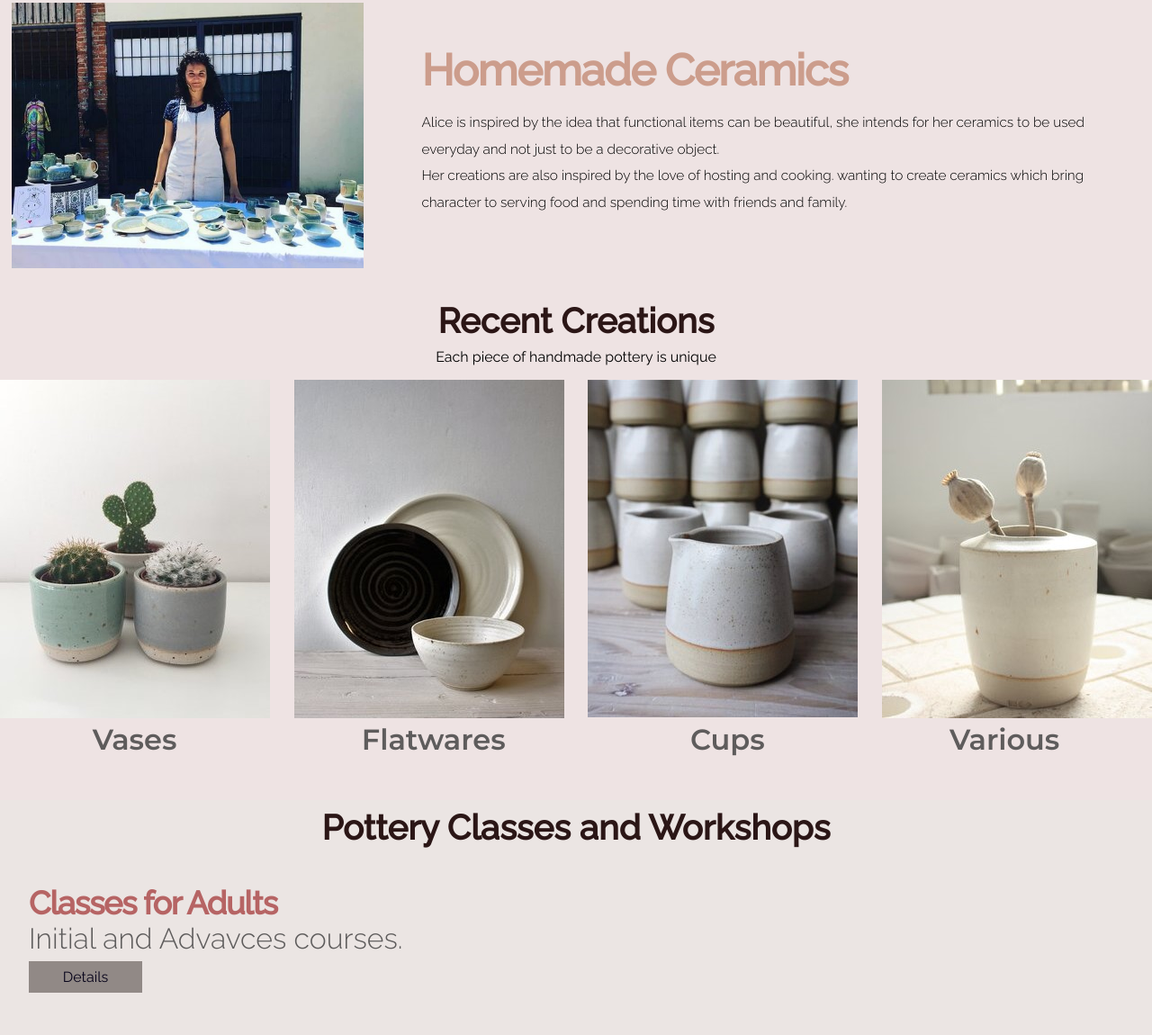
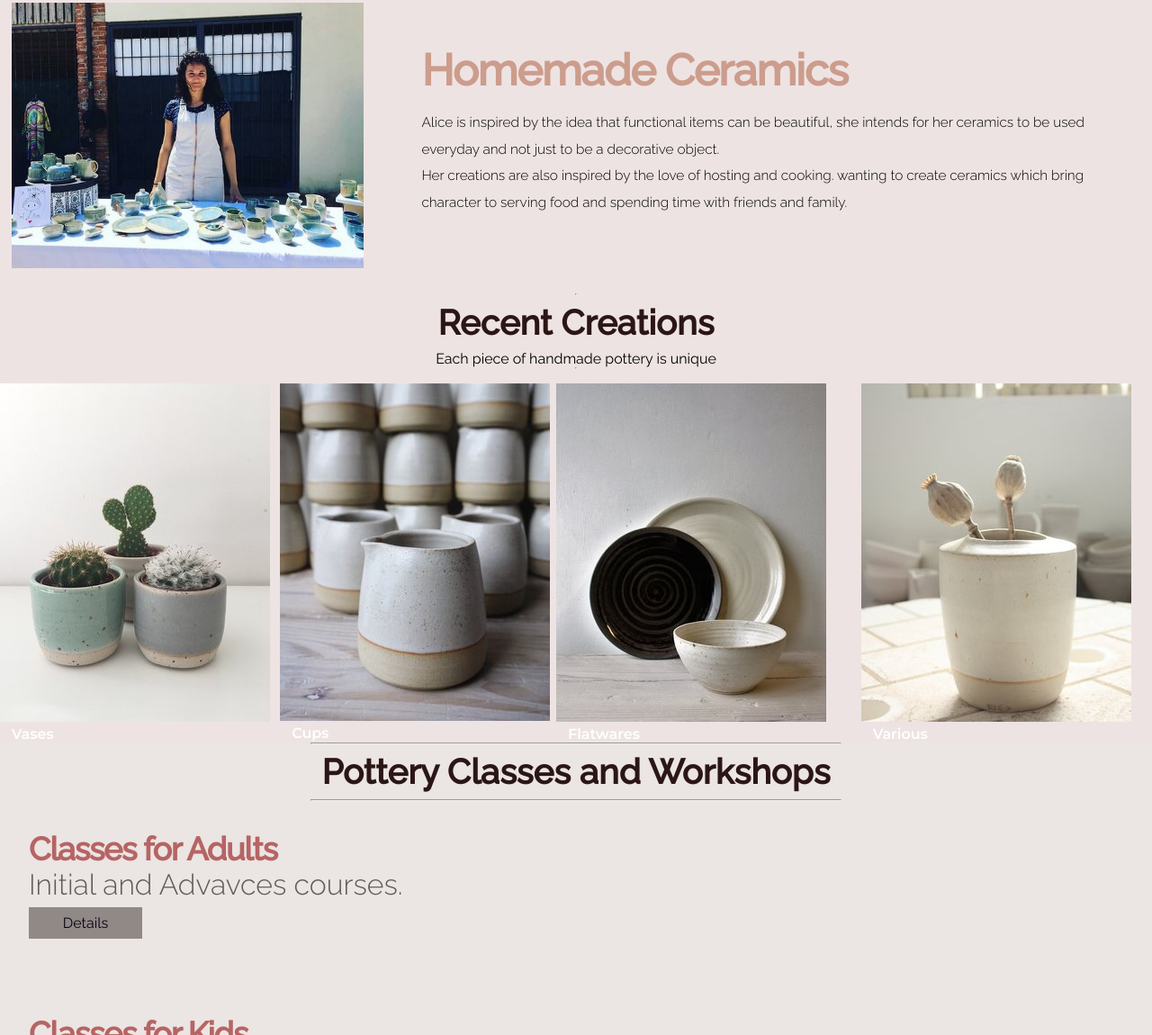
Before and after one commit to sararighetti/M2.-HTML-i-CSS, a plain HTML site: page index.html in a window 1280 px wide. Shown: the part 212-1362 px from the top of the page at 90% size. Drawn offline with Linux system fonts and the light colour scheme.

Commit message:
Update index.html

```diff
--- a/index.html
+++ b/index.html
@@ -52,40 +52,34 @@
 
 <!--Second section-->
 <section class="shop">
-    <div class="shopTitulo"> <a href=#><h3>Recent Creations</h3></a>
-        <p>Each piece of handmade pottery is unique</p>
+    <div class="shopTitulo"> <hr>
+        <a href=#><h3>Recent Creations</h3></a>
+        <p>Each piece of handmade pottery is unique</p> <hr>
     </div>
     <div class="productos">
         <article class="producto">
             <img src="img/1.jpg" alt="product" style="max-width:100%;width:auto;height:auto">
+            <a href="#">Vases</a>
+        </article>
+        <article class=producto>
+            <img src="img/5.jpg"alt="product" style="max-width:100%;width:auto;height:auto">
+            <a href="#">Cups</a>
         </article>
         <article class=producto>
             <img src="img/3.jpg" alt="product" style="max-width:100%;width:auto;height:auto">
-        </article>
-        <article class=producto>
-            <img src="img/5.jpg"alt="product" style="max-width:100%;width:auto;height:auto">
+            <a href="#">Flatwares</a>
         </article>
         <article class="producto">
             <img src="img/6.jpg"alt="product" style="max-width:100%;width:auto;height:auto">
+            <a href="#">Various</a>
         </article>
-    </div>
-    <div class="shopList">
-        <ul>
-            <li> <a href="#">Vases</a>
-            </li>
-            <li> <a href="#">Flatwares</a>
-            </li>
-            <li> <a href="#">Cups</a>
-            </li>
-            <li> <a href="#">Various</a>
-            </li>
-        </ul>
     </div>
 </section>
 
 <!--Third section-->
 <section class="courses">
-    <div class="coursesTitle"> <a href="#"><h3>Pottery Classes and Workshops</h3></a>
+    <div class="coursesTitle"> <hr>
+        <a href="#"><h3>Pottery Classes and Workshops</h3></a> <hr>
     </div>
     <div class="coursesBox">
         <article class="cours">
```
